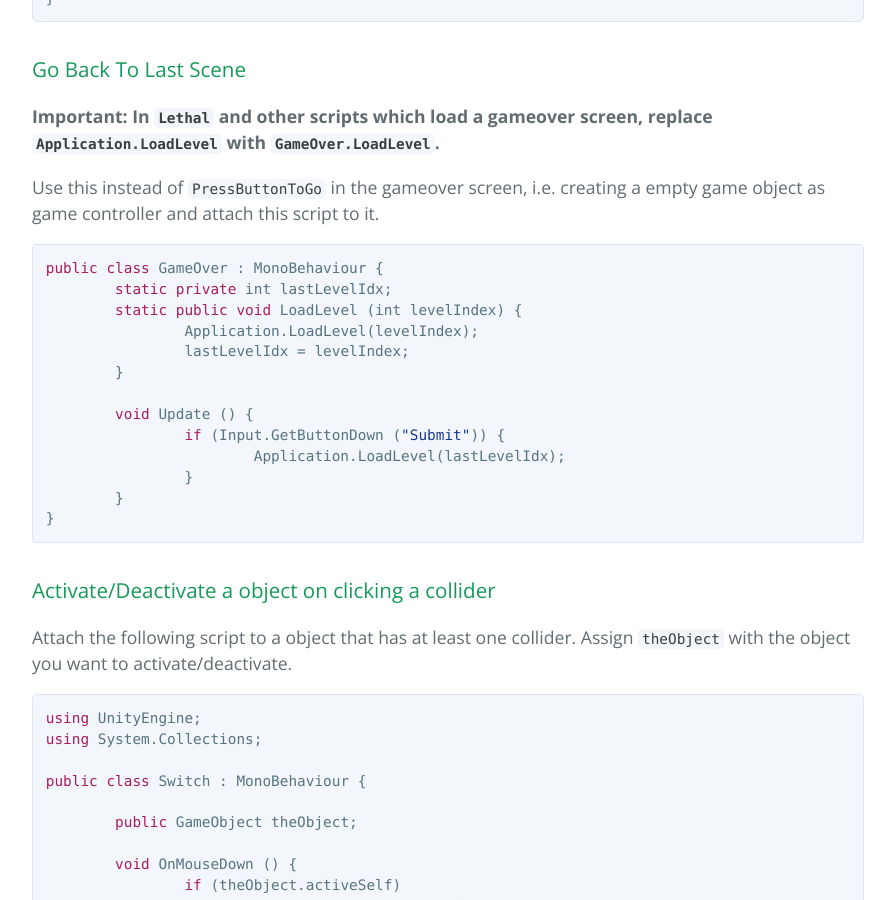
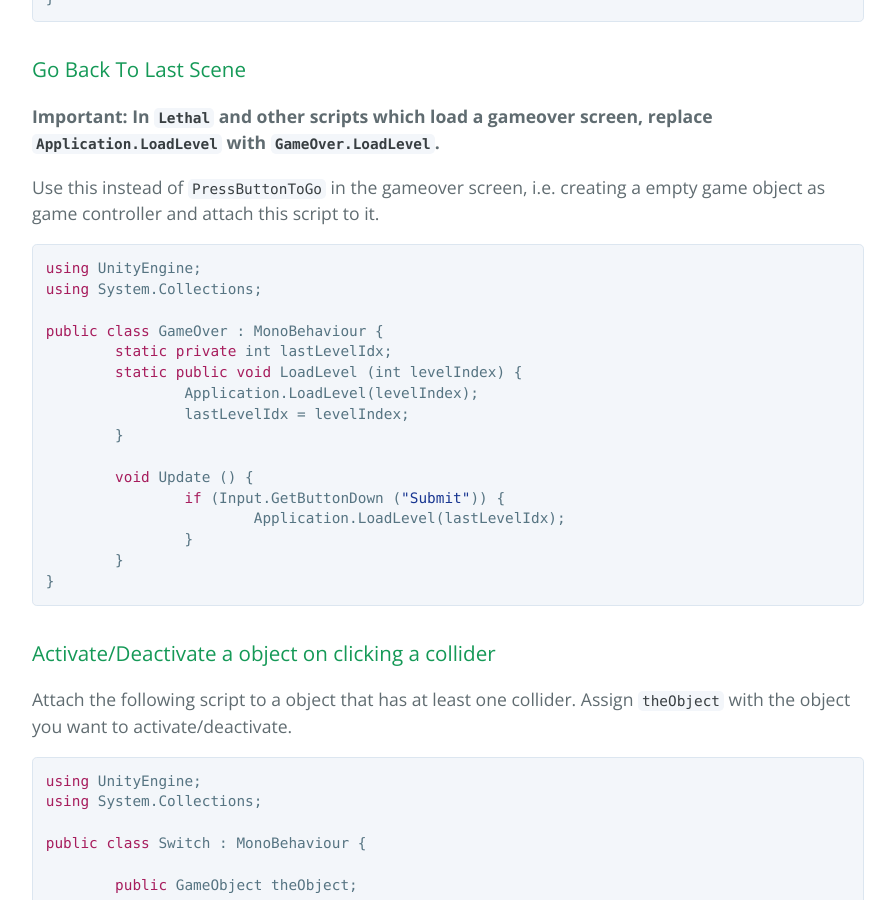
Before and after one commit to ladace/unity-code-snippets, a Jekyll site: the page built from index.md, in a window 1280 px wide and 900 px high, scrolled down 1563 px. Shown: the whole window, without its empty margins (192-1087 px from the left). Built offline with Jekyll 4.4.1, drawn with Linux system fonts in a browser that asks for light colours; Markdown is read by kramdown in place of the engine named in the settings.

Commit message:
Update index.md

````diff
--- a/index.md
+++ b/index.md
@@ -57,6 +57,9 @@ public class PressButtonToGo : MonoBehaviour {
 Use this instead of `PressButtonToGo` in the gameover screen, i.e. creating a empty game object as game controller and attach this script to it.
 
 ```csharp
+using UnityEngine;
+using System.Collections;
+
 public class GameOver : MonoBehaviour {
 	static private int lastLevelIdx;
 	static public void LoadLevel (int levelIndex) {
````
